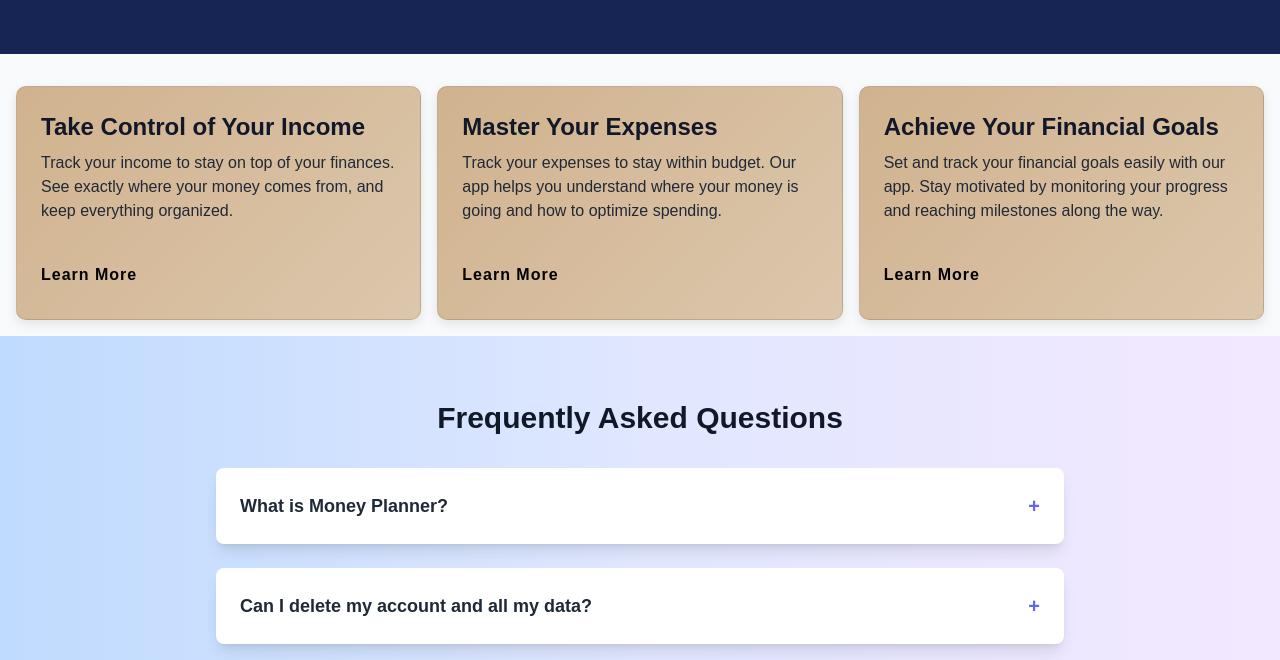
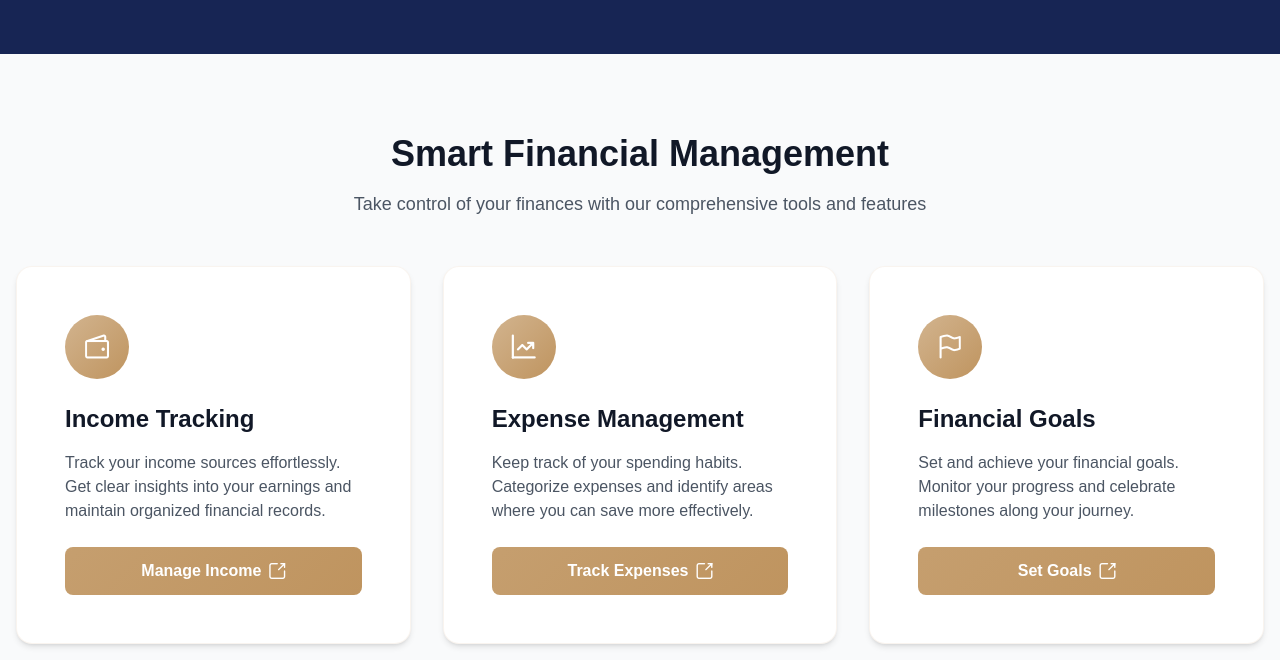
Before and after one commit to LvLTroubleshooter/money_planner, a Vue app in the folder frontendvue/: page / in a window 1280 px wide. Shown: the part 292-952 px from the top of the page. Built offline with nearby package versions, Linux system fonts and the light colour scheme.

Commit message:
summary cards in landing page UI changes

```diff
--- a/frontendvue/src/components/HomeCards.vue
+++ b/frontendvue/src/components/HomeCards.vue
@@ -1,58 +1,87 @@
 <script setup>
 import Card from "@/components/Card.vue";
-import {RouterLink} from "vue-router";
-
+import { RouterLink } from "vue-router";
 </script>
 
 <template>
-  <!-- Section Container -->
-  <section class="py-0 bg-gray-50">
-    <div class="container-xl lg:container m-auto">
-      <!-- Grid Layout -->
-      <div class="grid grid-cols-1 md:grid-cols-3 gap-4 p-4 rounded-lg">
-        <!-- Income Tracking Section -->
-        <Card class="min-h-full flex flex-col justify-between shadow-lg border rounded-lg p-6 transition-transform transform hover:scale-105 hover:shadow-xl bg-gradient-to-r from-green-300 via-green-200 to-green-100">
-          <h2 class="text-2xl font-bold text-gray-900">Take Control of Your Income</h2>
-          <p class="mt-2 mb-4 text-gray-800">
-            Track your income to stay on top of your finances. See exactly where your money comes from, and keep everything organized.
+  <section class="py-16 bg-transparent">
+    <div class="container mx-auto px-4">
+      <!-- Section Header -->
+      <div class="text-center mb-12">
+        <h2 class="text-3xl md:text-4xl font-bold text-gray-900 mb-4">
+          Smart Financial Management
+        </h2>
+        <p class="text-lg text-gray-600 max-w-2xl mx-auto">
+          Take control of your finances with our comprehensive tools and features
         </p>
-          <!-- Call-to-Action Link -->
-          <RouterLink
-              to="/income"
-              class="cta-link text-black text-left hover:text-gray-500"
+      </div>
+
+      <!-- Cards Grid -->
+      <div class="grid grid-cols-1 md:grid-cols-3 gap-8">
+        <!-- Income Card -->
+        <Card class="feature-card bg-white">
+          <div class="p-6 flex flex-col h-full">
+            <div class="flex items-center justify-center w-16 h-16 rounded-full bg-gradient-to-br from-custom-light to-custom-color mb-6">
+              <i class="pi pi-wallet text-2xl text-white"></i>
+            </div>
+            <h3 class="text-2xl font-bold text-gray-900 mb-4">Income Tracking</h3>
+            <p class="text-gray-600 mb-6 flex-grow">
+              Track your income sources effortlessly. Get clear insights into your earnings and maintain organized financial records.
+            </p>
+            <a
+              href="https://www.moneyhelper.org.uk/en/everyday-money/budgeting/beginners-guide-to-managing-your-money"
+              target="_blank"
+              rel="noopener noreferrer"
+              class="cta-button"
             >
-            Learn More
-          </RouterLink>
+              <span>Manage Income</span>
+              <i class="pi pi-external-link ml-2"></i>
+            </a>
+          </div>
         </Card>
 
-        <!-- Expense Management Section -->
-        <Card class="min-h-full flex flex-col justify-between shadow-lg border rounded-lg p-6 transition-transform transform hover:scale-105 hover:shadow-xl bg-gradient-to-r from-red-300 via-red-200 to-red-100">
-          <h2 class="text-2xl font-bold text-gray-900">Master Your Expenses</h2>
-          <p class="mt-2 mb-4 text-gray-800">
-            Track your expenses to stay within budget. Our app helps you understand where your money is going and how to optimize spending.
+        <!-- Expenses Card -->
+        <Card class="feature-card bg-white">
+          <div class="p-6 flex flex-col h-full">
+            <div class="flex items-center justify-center w-16 h-16 rounded-full bg-gradient-to-br from-custom-light to-custom-color mb-6">
+              <i class="pi pi-chart-line text-2xl text-white"></i>
+            </div>
+            <h3 class="text-2xl font-bold text-gray-900 mb-4">Expense Management</h3>
+            <p class="text-gray-600 mb-6 flex-grow">
+              Keep track of your spending habits. Categorize expenses and identify areas where you can save more effectively.
             </p>
-          <!-- Call-to-Action Link -->
-          <RouterLink
-              to="/expenses"
-              class="cta-link text-black text-left hover:text-gray-500"
+            <a
+              href="https://www.nerdwallet.com/article/finance/tracking-monthly-expenses"
+              target="_blank"
+              rel="noopener noreferrer"
+              class="cta-button"
             >
-            Learn More
-          </RouterLink>
+              <span>Track Expenses</span>
+              <i class="pi pi-external-link ml-2"></i>
+            </a>
+          </div>
         </Card>
 
-        <!-- Financial Goals Section -->
-        <Card class="min-h-full flex flex-col justify-between shadow-lg border rounded-lg p-6 transition-transform transform hover:scale-105 hover:shadow-xl bg-gradient-to-r from-blue-300 via-blue-200 to-blue-100">
-          <h2 class="text-2xl font-bold text-gray-900">Achieve Your Financial Goals</h2>
-          <p class="mt-2 mb-4 text-gray-800">
-            Set and track your financial goals easily with our app. Stay motivated by monitoring your progress and reaching milestones along the way.
+        <!-- Goals Card -->
+        <Card class="feature-card bg-white">
+          <div class="p-6 flex flex-col h-full">
+            <div class="flex items-center justify-center w-16 h-16 rounded-full bg-gradient-to-br from-custom-light to-custom-color mb-6">
+              <i class="pi pi-flag text-2xl text-white"></i>
+            </div>
+            <h3 class="text-2xl font-bold text-gray-900 mb-4">Financial Goals</h3>
+            <p class="text-gray-600 mb-6 flex-grow">
+              Set and achieve your financial goals. Monitor your progress and celebrate milestones along your journey.
             </p>
-          <!-- Call-to-Action Link -->
-          <RouterLink
-              to="/goals"
-              class="cta-link text-black text-left hover:text-gray-500"
+            <a
+              href="https://www.usbank.com/wealth-management/financial-perspectives/financial-planning/how-to-set-financial-goals.html"
+              target="_blank"
+              rel="noopener noreferrer"
+              class="cta-button"
             >
-            Learn More
-          </RouterLink>
+              <span>Set Goals</span>
+              <i class="pi pi-external-link ml-2"></i>
+            </a>
+          </div>
         </Card>
       </div>
     </div>
@@ -60,64 +89,90 @@
 </template>
 
 <style scoped>
-/* Base Styles for CTA Links */
-.cta-link {
-  display: inline-block;
-  font-size: 16px;
-  font-weight: 600;
-  text-decoration: none;
-  letter-spacing: 1px;
-  transition: all 0.3s ease;
-  margin-top: 16px; /* Space between the text and link */
-  padding: 8px 0; /* Add padding to make it look button-like */
+/* Custom Colors */
+:root {
+  --custom-color: rgba(191, 148, 95, 1);
+  --custom-light: rgba(191, 148, 95, 0.7);
+  --custom-hover: rgba(164, 120, 65, 1);
 }
 
-/* Hover Effect for Cards */
-.card {
-  transition: transform 0.3s ease, box-shadow 0.3s ease;
+/* Feature Cards */
+.feature-card {
+  @apply rounded-2xl shadow-md transition-all duration-300;
+  border: 1px solid rgba(191, 148, 95, 0.1);
 }
 
-.card:hover {
-  transform: translateY(-8px);
-  box-shadow: 0 4px 16px rgba(0, 0, 0, 0.1);
+.feature-card:hover {
+  @apply shadow-xl transform -translate-y-1;
+  border-color: rgba(191, 148, 95, 0.3);
 }
 
-/* Make sure all cards are the same height */
-.card-container {
-  min-height: 100%;
-  display: flex;
-  flex-direction: column;
-  justify-content: space-between;
+/* CTA Buttons */
+.cta-button {
+  @apply inline-flex items-center justify-center px-6 py-3 rounded-lg font-semibold text-white transition-all duration-300;
+  background: linear-gradient(135deg, rgba(191, 148, 95, 0.9), rgba(191, 148, 95, 1));
 }
 
-/* Card Styling */
-.shadow-lg {
-  box-shadow: 0 4px 12px rgba(0, 0, 0, 0.1); /* A more pronounced shadow */
+.cta-button:hover {
+  background: linear-gradient(135deg, rgba(164, 120, 65, 1), rgba(191, 148, 95, 0.9));
+  transform: translateY(-1px);
+  box-shadow: 0 4px 12px rgba(191, 148, 95, 0.2);
 }
 
-.border {
-  border: 1px solid rgba(0, 0, 0, 0.1); /* Light border to give it more definition */
+/* Icon Backgrounds */
+.bg-gradient-to-br {
+  background: linear-gradient(135deg, rgba(191, 148, 95, 0.7), rgba(191, 148, 95, 1));
 }
 
-.rounded-lg {
-  border-radius: 10px; /* Smooth rounded corners */
+/* Responsive Adjustments */
+@media (max-width: 768px) {
+  .container {
+    padding-left: 1.5rem;
+    padding-right: 1.5rem;
   }
 
-.p-6 {
-  padding: 24px; /* More padding inside the card */
+  .feature-card {
+    margin-bottom: 1.5rem;
+  }
 }
 
-/* Hover Effect - Slight scaling */
-.hover\:scale-105:hover {
-  transform: scale(1.05); /* Slight scaling on hover for a card lift effect */
+/* Animations */
+@keyframes fadeInUp {
+  from {
+    opacity: 0;
+    transform: translateY(20px);
+  }
+  to {
+    opacity: 1;
+    transform: translateY(0);
+  }
 }
 
-/* Background Gradients */
-.bg-gradient-to-r {
-  background: linear-gradient(135deg, rgba(191, 148, 95, 0.7), rgba(191, 148, 95, 0.5));
+.feature-card {
+  animation: fadeInUp 0.5s ease-out;
+  animation-fill-mode: both;
 }
 
-.bg-gradient-to-r:hover {
-  background: linear-gradient(135deg, rgba(191, 148, 95, 0.9), rgba(191, 148, 95, 0.7));
+.feature-card:nth-child(1) {
+  animation-delay: 0.1s;
+}
+
+.feature-card:nth-child(2) {
+  animation-delay: 0.2s;
+}
+
+.feature-card:nth-child(3) {
+  animation-delay: 0.3s;
+}
+
+/* Hover Effects */
+.feature-card:hover .pi {
+  transform: scale(1.1);
+  transition: transform 0.3s ease;
+}
+
+.cta-button:hover .pi-arrow-right {
+  transform: translateX(4px);
+  transition: transform 0.3s ease;
 }
 </style>
```
Lines whose indentation alone changed are shown as unchanged.
